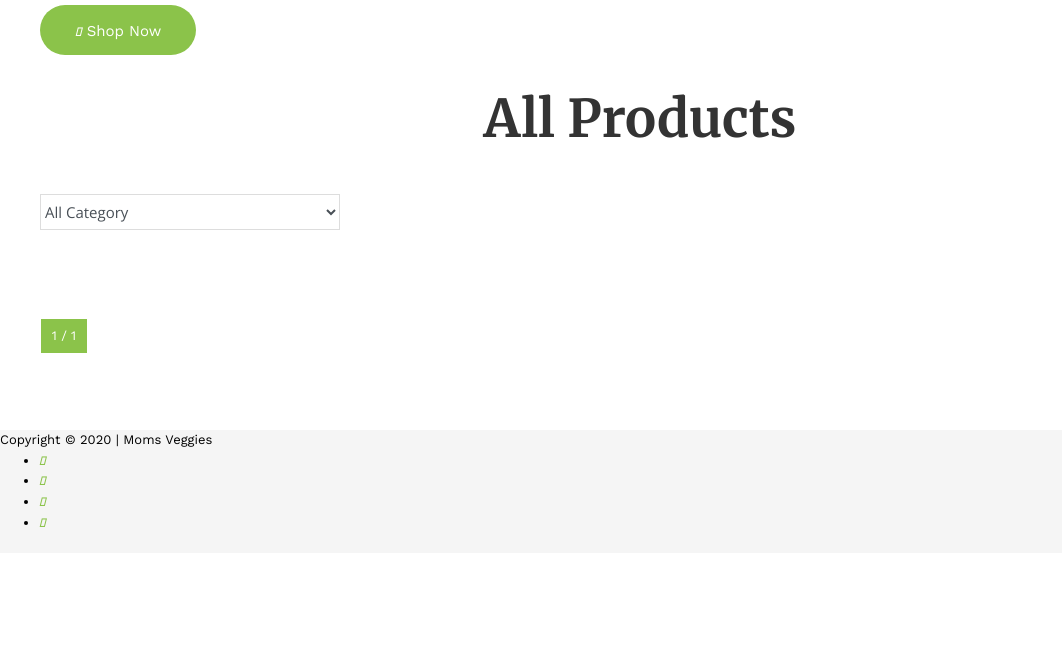
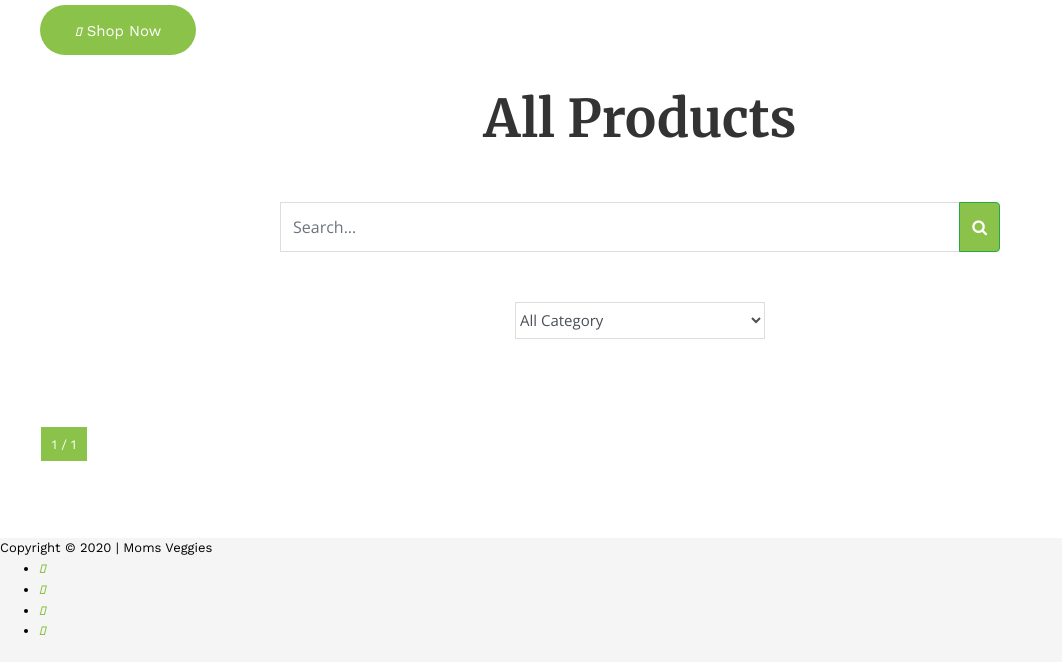
Before and after one commit to theambrosial/momsveggies, a Django app: page / in a window 1280 px wide. Shown: the part 855-1517 px from the top of the page, without its empty margins (0-1062 px from the left). Before the commit the page ends 1382 px from the top, so only its background shows below. Run offline with Django 3.2, Linux system fonts and the light colour scheme; data that the repository does not hold is empty; parts of the project's set-up code (start-up, migrations or seed data) failed here and were passed over; some libraries are stand-ins or nearby versions.

Commit message:
Update all_products.html

```diff
--- a/Ecommerce_sam/templates/main/all_products.html
+++ b/Ecommerce_sam/templates/main/all_products.html
@@ -37,6 +37,33 @@
 
    .content-desktop {display: none;}
     .content-mobile {display: block;}
+}
+
+
+
+/* Styles for wrapping the search box */
+
+.main {
+    width: 60%;
+    margin: 50px auto;
+}
+
+/* Bootstrap 4 text input with search icon */
+
+.has-search .form-control {
+    padding-left: 2.375rem;
+}
+
+.has-search .form-control-feedback {
+    position: absolute;
+    z-index: 2;
+    display: block;
+    width: 2.575rem;
+    height: 2.375rem;
+    line-height: 2.375rem;
+    text-align: center;
+    pointer-events: none;
+    color: #aaa;
 }
 </style>
 
@@ -229,9 +256,21 @@ input[type=number]::-webkit-outer-spin-button {
 
     </center>
 
-    <br>
-    <br>
-            <select name="orderby_cat" onchange="choice5(this)" class="orderby form-control" aria-label="Shop order" style="padding:0px; width: 300px; font-size: 15px;">
+    <div class="main">
+  <!-- Another variation with a button -->
+  <div class="input-group">
+    <input type="text" class="form-control" placeholder="Search...">
+    <div class="input-group-append">
+      <button class="btn btn-success" type="button" style="background-color: #8bc34a;">
+        <i class="fa fa-search"></i>
+      </button>
+    </div>
+  </div>
+
+
+</div>
+    <center>
+            <select name="orderby_cat" onchange="choice5(this)" class="orderby form-control" aria-label="Shop order" style="padding:0px; width: 250px; font-size: 15px;">
             <option value="0" selected='selected' style="font-size: 15px;">All Category</option>
 
             {% for item in allcategories %}
@@ -243,6 +282,9 @@ input[type=number]::-webkit-outer-spin-button {
 <!--        <option value="price">Sort by price: low to high</option>-->
 <!--        <option value="price-desc">Sort by price: high to low</option>-->
         </select>
+
+
+    </center>
  <br>
     <br>
 <div class="woocommerce-notices-wrapper"></div>
@@ -320,9 +362,11 @@ height: 80px;
 
 <div class="elementor-element elementor-element-71c3b8d elementor-widget elementor-widget-shortcode" data-id="71c3b8d" data-element_type="widget" data-widget_type="shortcode.default">
 <div class="elementor-widget-container">
-<div class="elementor-shortcode"><div class="woocommerce columns-4 ">
+<div class="elementor-shortcode">
 
-    <ul class="products columns-4">
+    <div class="woocommerce columns-4 ">
+
+    <ul class="products columns-4" style="margin-right: -17px;">
 
 
       {% for item in all_products %}
@@ -334,6 +378,8 @@ height: 80px;
         <img src="{{item.product_image.url}}" class="cardImage attachment-woocommerce_thumbnail size-woocommerce_thumbnail" />
     </a>
 </div>
+
+<center>
 
     <div class="astra-shop-summary-wrap">
         <span class="ast-woo-product-category">
@@ -371,7 +417,12 @@ height: 80px;
 {% endfor %}
 
 </ul>
-</div> </div>
+</div>
+
+
+</center>
+
+</div>
 </div>
 </div>
 </div>
```
